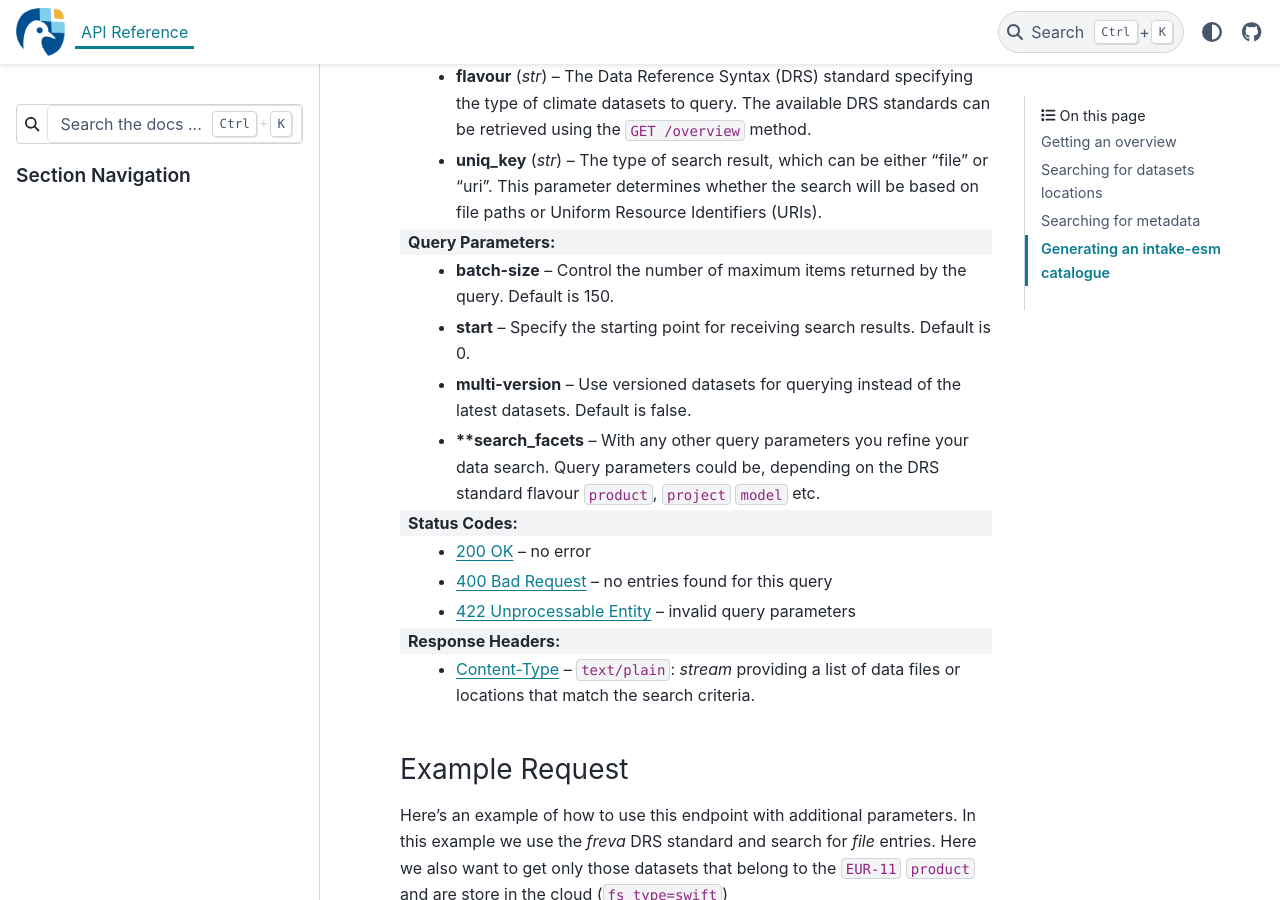
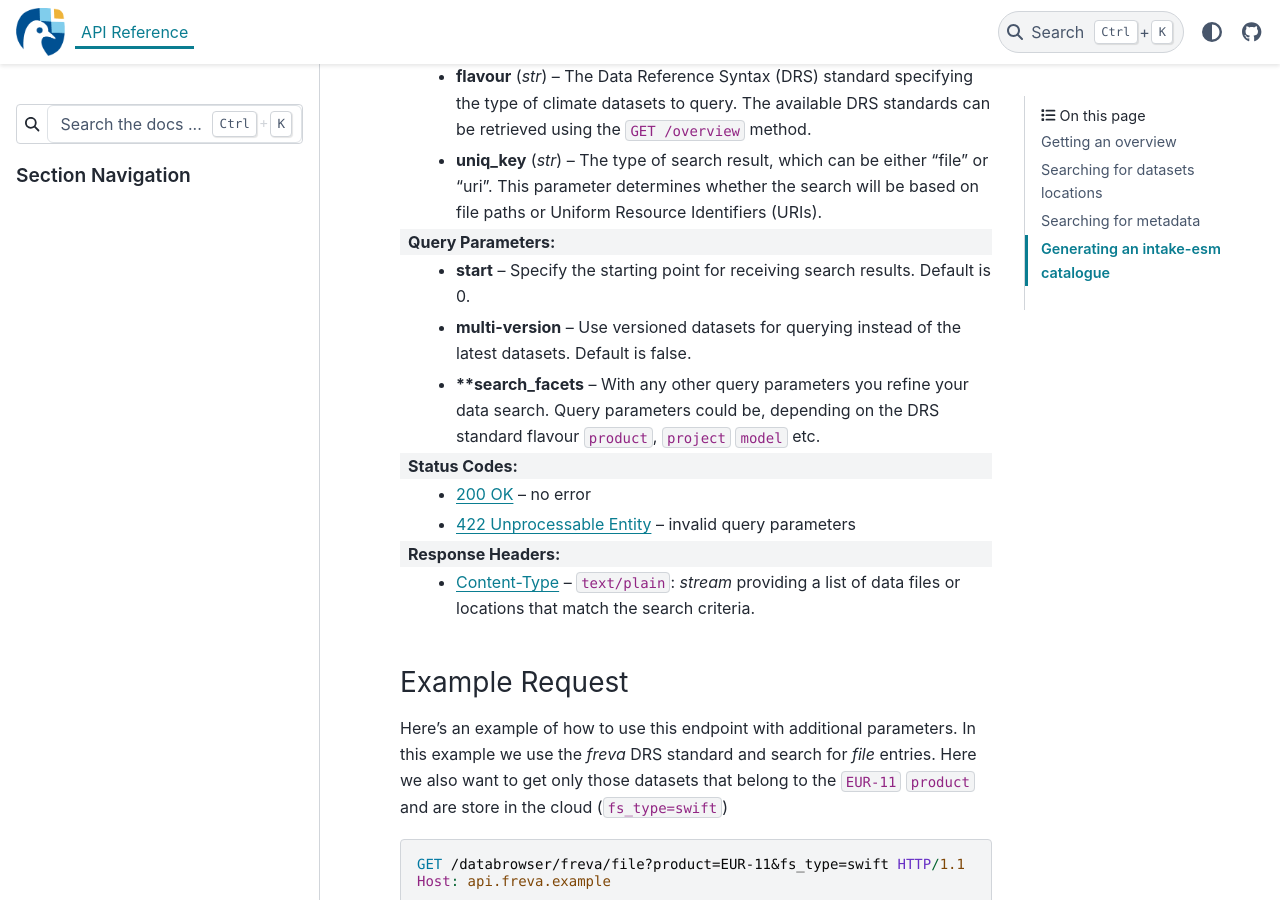
Before and after one commit to freva-org/freva-nextgen, a Sphinx documentation site: the page built from docs/source/APIRef.rst, in a window 1280 px wide and 900 px high, scrolled down 2226 px. Built offline with Sphinx 7.4.7 and the PyData theme 0.15.4, drawn with Linux system fonts in a browser that asks for light colours; some of the changed text lies outside the part shown.

Commit message:
Drop batch size as a configurable.

```diff
--- a/docs/source/APIRef.rst
+++ b/docs/source/APIRef.rst
@@ -155,9 +155,6 @@ Searching for datasets locations
                     will be based on file paths or Uniform Resource
                     Identifiers (URIs).
     :type uniq_key: str
-    :query batch-size: Control the number of maximum items returned by the
-                       query. Default is 150.
-    :type batch-size: int
     :query start: Specify the starting point for receiving search results.
                  Default is 0.
     :type start: int
@@ -170,7 +167,6 @@ Searching for datasets locations
                              ``model`` etc.
 
     :statuscode 200: no error
-    :statuscode 400: no entries found for this query
     :statuscode 422: invalid query parameters
     :resheader Content-Type: ``text/plain``: `stream` providing a list of data
                               files or locations that match the search criteria.
@@ -267,14 +263,13 @@ Searching for datasets locations
                 // Query parameters
                 const char *product = "EUR-11";
                 const char *fs_type = "swift"
-                const int batch_size = 50;
                 const int start = 0;
                 const int multi_version = 0; // 0 for false, 1 for true
 
                 // Build the query string
                 char query[256];
                 snprintf(query, sizeof(query),
-                    "?product=%s&fs_type=%s&batch-size=%d&start=%d&multi-version=%d",product, fs_type , batch_size, start, multi_version);
+                    "?product=%s&fs_type=%s&start=%d&multi-version=%d",product, fs_type , start, multi_version);
 
                 // Initialize curl
                 curl = curl_easy_init();
@@ -336,9 +331,9 @@ Searching for metadata
                     will be based on file paths or Uniform Resource
                     Identifiers (URIs).
     :type uniq_key: str
-    :query batch-size: Control the number of maximum items returned by the
+    :query max-results: Control the number of maximum items returned by the
                        query. Default is 150.
-    :type batch-size: int
+    :type max-results: int
     :query start: Specify the starting point for receiving search results.
                  Default is 0.
     :type start: int
@@ -358,7 +353,6 @@ Searching for metadata
     :type \**search_facets: str, list[str]
 
     :statuscode 200: no error
-    :statuscode 400: no entries found for this query
     :statuscode 422: invalid query parameters
     :resheader Content-Type: ``application/json``: Metadata matching the data
                              query.
@@ -368,7 +362,7 @@ Searching for metadata
                                each facet entry contains a list of facet values
                                followed by the number of occurrences of this
                                facet.
-                             - ``search_result``: Array of length ``batch-size``
+                             - ``search_result``: Array of length ``max-results``
                                of found datasets along with additional information
                                stored in a table.
                              - ``facet_mapping``: Translation rules describing
@@ -575,9 +569,6 @@ Generating an intake-esm catalogue
                     will be based on file paths or Uniform Resource
                     Identifiers (URIs).
     :type uniq_key: str
-    :query batch-size: Control the number of maximum items returned by the
-                       query. Default is 150.
-    :type batch-size: int
     :query start: Specify the starting point for receiving search results.
                  Default is 0.
     :type start: int
```
Also changed, not shown: 4 other files.
